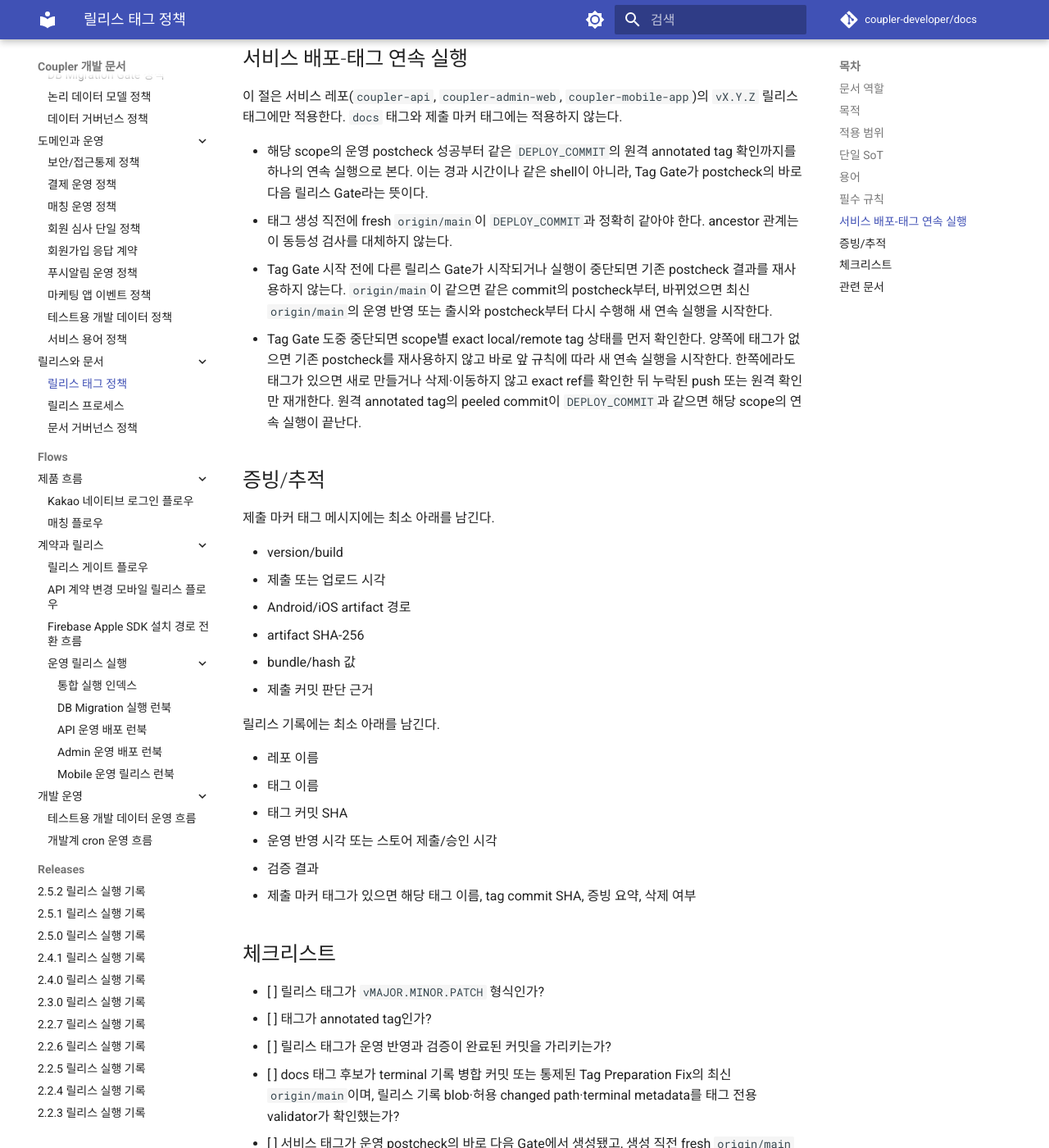
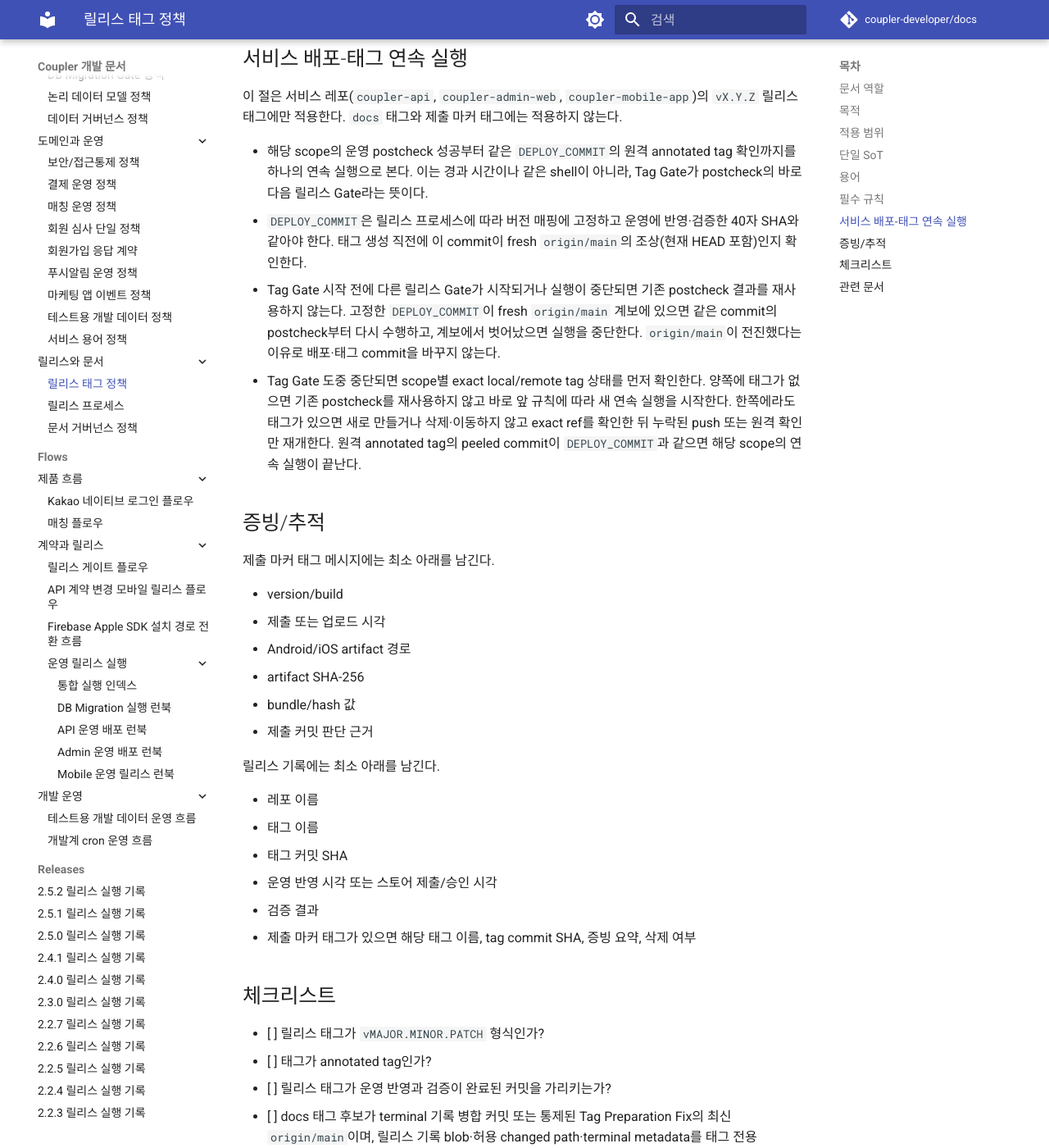
Before and after one commit to coupler-developer/docs, an MkDocs documentation site: the page built from content/policy/release-tag-policy.md, in a window 1280 px wide and 1400 px high, scrolled down 2718 px. Shown: the whole window at 82% size. Built offline with MkDocs 1.6.1 and Material for MkDocs 9.7.7, drawn with Linux system fonts in a browser that asks for light colours; comment, search, counter and statistics services are not loaded; some of the changed text lies outside the part shown.

Commit message:
fix: 서비스 고정 SHA 배포 기준 단순화 (#200)
* fix: 고정 SHA 배포 허용 기준 단순화

Cause:
- 서비스 배포 source를 현재 origin/main HEAD와 강제로 같게 해 이미 main에 포함된 고정 릴리스 SHA를 사용할 수 없었습니다.
- annotated tag용 예외 분기가 같은 ancestry 정책을 불필요하게 복잡하게 만들었습니다.

Fix:
- 버전 매핑의 40자 SHA가 fresh origin/main의 조상인지 하나의 규칙으로 검증합니다.
- API/Admin/Mobile 실행과 서비스 태그를 같은 ancestry 및 detached exact checkout 기준으로 정렬합니다.
- main 동등성 예외 코드와 사용하지 않는 frozenArtifact 필드를 제거합니다.

Tests:
- yarn verify의 17개 leaf 전체 통과
- release preflight 163개 테스트 통과
- markdownlint 93개 문서 오류 0건

* docs: 고정 SHA 정책 문장 간결화

Reason:
- 고정 SHA 허용 기준의 구현 세부가 정책 문장을 불필요하게 길게 만들었습니다.

Changes:
- 릴리스 기록에 고정한 main 포함 SHA만 사용한다는 한 문장으로 정리했습니다.

How:
- ancestry와 40자 형식 검증은 기존 schema, preflight, 실행 런북에 유지했습니다.

Tests:
- yarn verify 통과 (17개 leaf, release-preflight 163/163)

```diff
--- a/content/policy/release-tag-policy.md
+++ b/content/policy/release-tag-policy.md
@@ -79,11 +79,11 @@
 - 해당 scope의 운영 postcheck 성공부터 같은 `DEPLOY_COMMIT`의 원격 annotated tag 확인까지를 하나의 연속
   실행으로 본다. 이는 경과 시간이나 같은 shell이 아니라, Tag Gate가 postcheck의 바로 다음 릴리스 Gate라는
   뜻이다.
-- 태그 생성 직전에 fresh `origin/main`이 `DEPLOY_COMMIT`과 정확히 같아야 한다. ancestor 관계는 이 동등성
-  검사를 대체하지 않는다.
+- `DEPLOY_COMMIT`은 릴리스 프로세스에 따라 버전 매핑에 고정하고 운영에 반영·검증한 40자 SHA와 같아야 한다.
+  태그 생성 직전에 이 commit이 fresh `origin/main`의 조상(현재 HEAD 포함)인지 확인한다.
 - Tag Gate 시작 전에 다른 릴리스 Gate가 시작되거나 실행이 중단되면 기존 postcheck 결과를 재사용하지 않는다.
-  `origin/main`이 같으면 같은 commit의 postcheck부터, 바뀌었으면 최신 `origin/main`의 운영 반영 또는 출시와
-  postcheck부터 다시 수행해 새 연속 실행을 시작한다.
+  고정한 `DEPLOY_COMMIT`이 fresh `origin/main` 계보에 있으면 같은 commit의 postcheck부터 다시 수행하고,
+  계보에서 벗어났으면 실행을 중단한다. `origin/main`이 전진했다는 이유로 배포·태그 commit을 바꾸지 않는다.
 - Tag Gate 도중 중단되면 scope별 exact local/remote tag 상태를 먼저 확인한다. 양쪽에 태그가 없으면 기존
   postcheck를 재사용하지 않고 바로 앞 규칙에 따라 새 연속 실행을 시작한다. 한쪽에라도 태그가 있으면 새로
   만들거나 삭제·이동하지 않고 exact ref를 확인한 뒤 누락된 push 또는 원격 확인만 재개한다. 원격 annotated
@@ -117,7 +117,7 @@
 - [ ] docs 태그 후보가 terminal 기록 병합 커밋 또는 통제된 Tag Preparation Fix의 최신 `origin/main`이며,
       릴리스 기록 blob·허용 changed path·terminal metadata를 태그 전용 validator가 확인했는가?
 - [ ] 서비스 태그가 운영 postcheck의 바로 다음 Gate에서 생성됐고, 생성 직전 fresh
-      `origin/main == DEPLOY_COMMIT`과 원격 peeled commit을 확인했는가?
+      `origin/main` 계보에 `DEPLOY_COMMIT`이 포함되는지와 원격 peeled commit이 같은지 확인했는가?
 - [ ] Mobile Store 포함 시 제출한 각 platform에 `submitted/android-*` 또는 `submitted/ios-*` 마커와 해당
   platform만의 artifact tuple을 남겼는가?
 - [ ] Mobile Store gate에 묶인 통합 릴리스라면 태그 보류/완료 범위를 릴리스 기록에 구분했는가?
```
Also changed, not shown: content/flows/cross-project/admin-web-production-deploy-flow.md (+2 -1 lines), content/flows/cross-project/api-production-deploy-flow.md (+5 -8 lines), content/flows/cross-project/mobile-production-release-flow.md (+4 -2 lines), content/flows/cross-project/production-deploy-command-runbook.md (+2 -2 lines), content/policy/release-process.md (+1 -0 lines), 4 other files.
